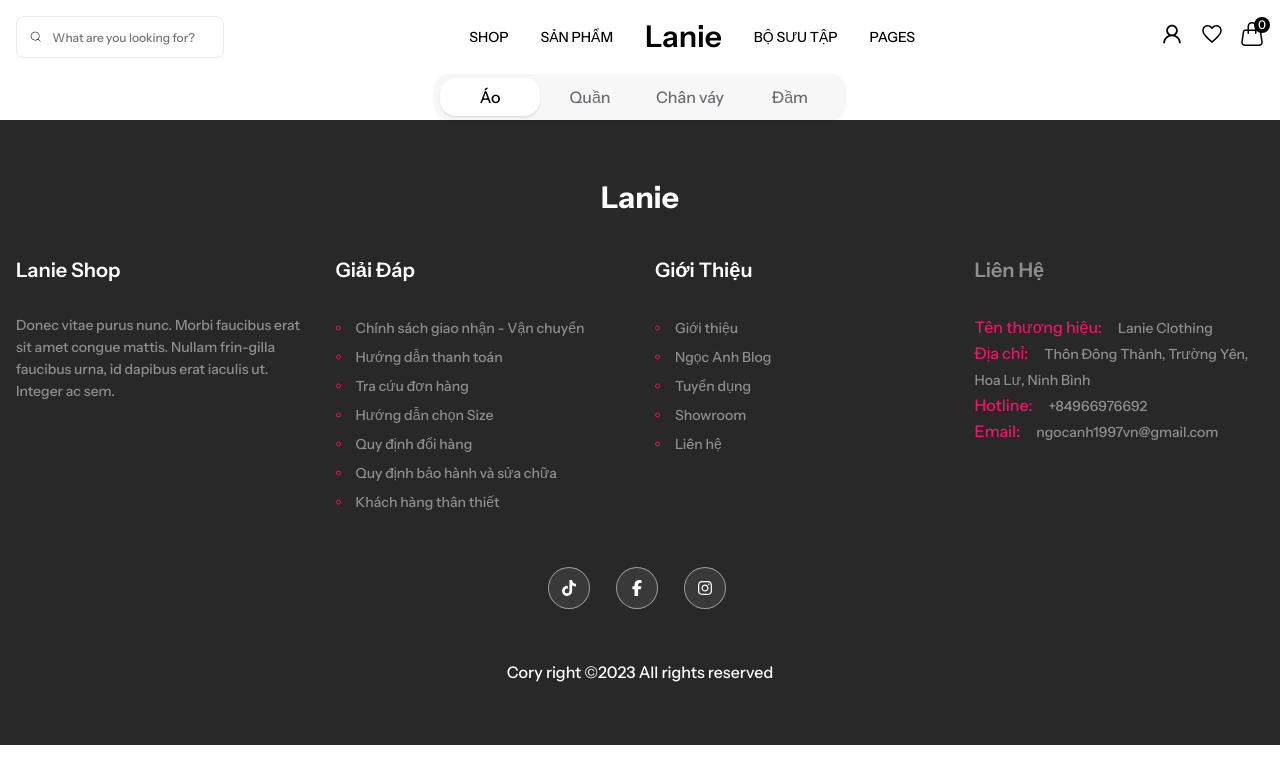
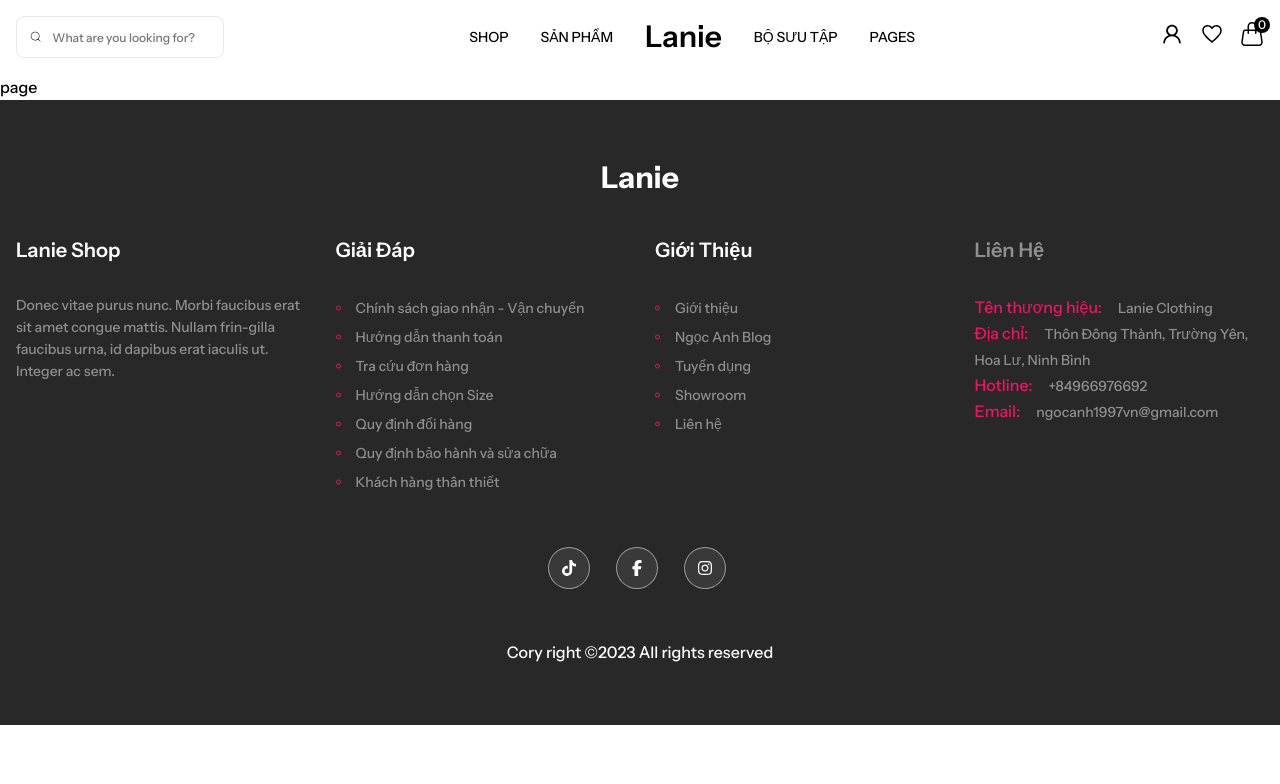
Before and after one commit to unghung18/lanie-v3, a Next.js app: page /login in a window 1280 px wide. Shown: the top 784 px of the page. Built offline with nearby package versions, Linux system fonts and the light colour scheme.

Commit message:
fix bugs

```diff
--- a/src/app/(shop)/login/page.tsx
+++ b/src/app/(shop)/login/page.tsx
@@ -1,49 +1,9 @@
-"use client";
-
-import SegmentedControl from '@/components/SegmentedControl/SegmentedControl';
-import { useRef, useState, useEffect } from "react";
-
+import React from 'react';
 
 const page = () => {
-
-    const [selectedValue, setSelectedValue] = useState("ao");
-
-    useEffect(() => {
-        console.log(selectedValue);
-    }, [selectedValue]);
     return (
-        <div>
-            <SegmentedControl
-                name="group-2"
-                callback={(val: any) => setSelectedValue(val)}
-                controlRef={useRef()}
-                defaultIndex={0}
-                segments={[
-                    {
-                        label: "Áo",
-                        value: "ao",
-                        ref: useRef()
-                    },
-                    {
-                        label: "Quần",
-                        value: "quan",
-                        ref: useRef()
-                    },
-                    {
-                        label: "Chân váy",
-                        value: "chan vay",
-                        ref: useRef()
-                    }
-                    ,
-                    {
-                        label: "Đầm",
-                        value: "dam",
-                        ref: useRef()
-                    }
-                ]}
-            />
-        </div>
+        <div>page</div>
     )
 }
 
-export default page;
+export default page
```
